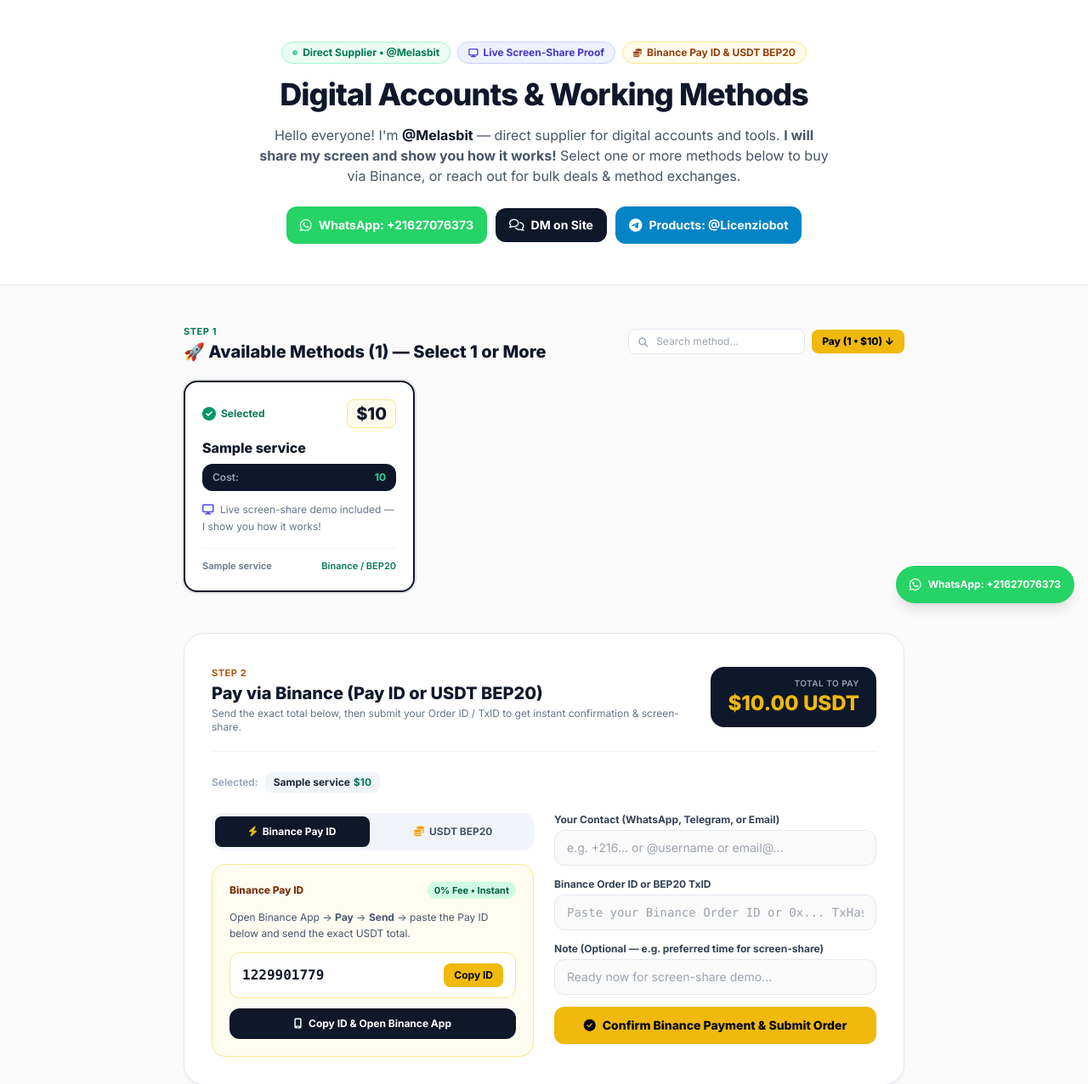
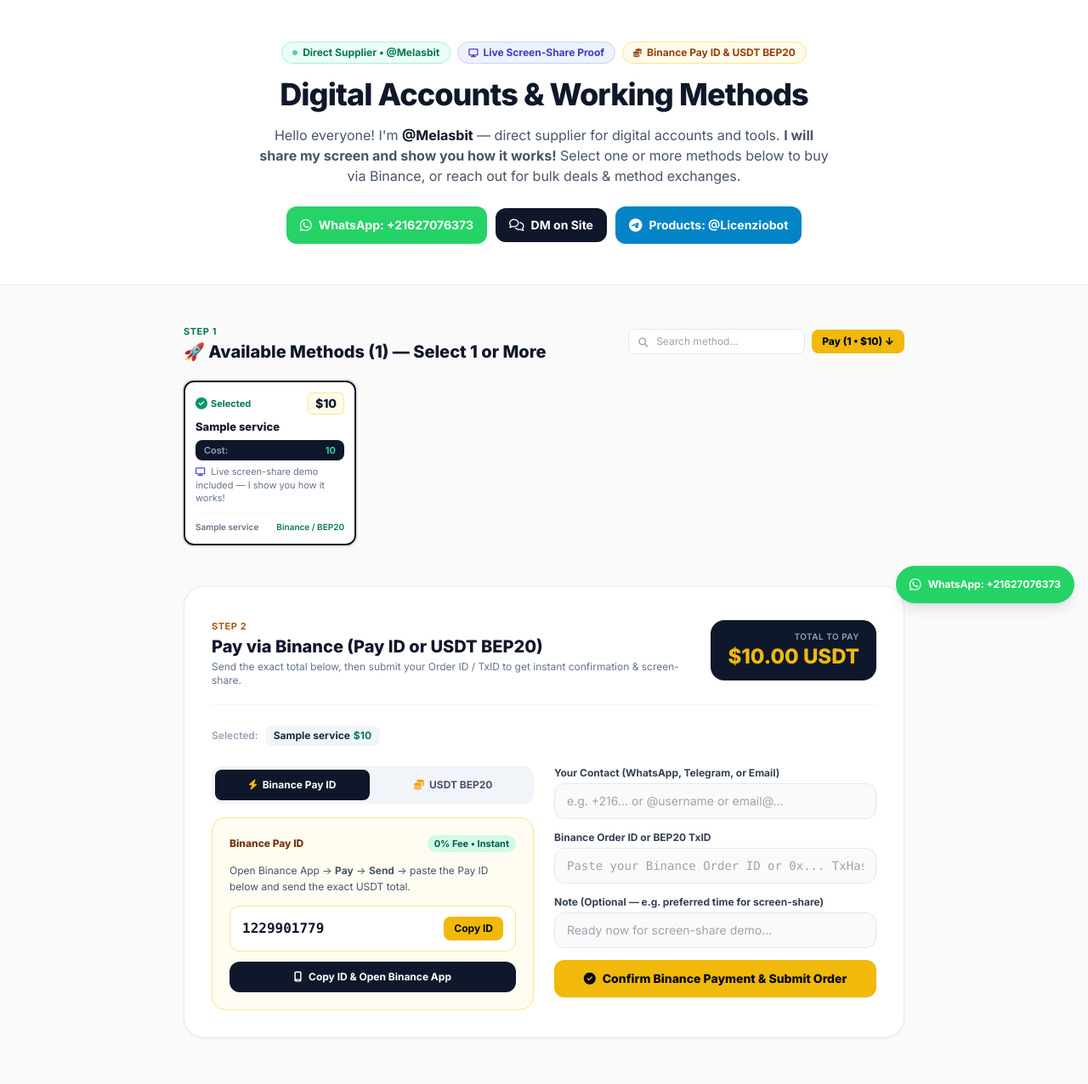
Before and after one commit to saleminformatiquedev-boop/trustwork, a Node server app: template src/views/index.ejs in a window 1280 px wide. Shown: the part 66-1342 px from the top of the page at 85% size. Run offline with Node 20, Linux system fonts and the light colour scheme; the template is opened without the code that fills it: most values are stand-ins (such as "Sample title", 1, 10 or a date in 2020); data that the repository does not hold is empty; some libraries are stand-ins or nearby versions.

Commit message:
Make method cards compact (4-col desktop grid) while keeping all info and admin-tested flags

```diff
--- a/src/views/index.ejs
+++ b/src/views/index.ejs
@@ -68,12 +68,12 @@
     </div>
   </div>
 
-  <div class="grid grid-cols-1 md:grid-cols-3 gap-4" id="methods-list">
+  <div class="grid grid-cols-1 sm:grid-cols-2 lg:grid-cols-4 gap-3" id="methods-list">
     <% if (services && services.length > 0) { %>
       <% services.forEach((service, idx) => { %>
         <% const isAdminTested = ['srv_notion_edu_plus_1y', 'srv_adobe_express_6m_script', 'srv_capcut_ready'].includes(service.id); %>
         <div
-          class="method-select-card cursor-pointer bg-white rounded-2xl border-2 <%= idx === 0 ? 'border-slate-900 ring-2 ring-slate-900/10' : 'border-slate-200 hover:border-slate-400' %> p-5 transition flex flex-col justify-between select-none"
+          class="method-select-card cursor-pointer bg-white rounded-xl border-2 <%= idx === 0 ? 'border-slate-900 ring-2 ring-slate-900/10' : 'border-slate-200 hover:border-slate-400' %> p-3 transition flex flex-col justify-between select-none"
           data-id="<%= service.id %>"
           data-title="<%= service.title %>"
           data-price="<%= service.price %>"
@@ -81,38 +81,38 @@
 
           <div>
             <% if (isAdminTested) { %>
-              <div class="mb-3 px-3 py-2 rounded-xl bg-emerald-600 text-white text-xs font-extrabold tracking-wide flex items-center justify-center gap-2 shadow-sm">
-                <i class="fa-solid fa-flag text-[#F0B90B]"></i>
+              <div class="mb-2 px-2 py-1 rounded-lg bg-emerald-600 text-white text-[11px] font-extrabold tracking-tight flex items-center justify-center gap-1.5 shadow-xs">
+                <i class="fa-solid fa-flag text-[#F0B90B] text-[10px]"></i>
                 <span>Tested by the admin @Melasbit</span>
               </div>
             <% } %>
 
-            <div class="flex items-center justify-between gap-2 mb-3">
-              <span class="method-check inline-flex items-center gap-1.5 text-xs font-bold <%= idx === 0 ? 'text-emerald-700' : 'text-slate-400' %>">
-                <i class="<%= idx === 0 ? 'fa-solid fa-circle-check text-emerald-600' : 'fa-regular fa-circle text-slate-300' %> text-base"></i>
+            <div class="flex items-center justify-between gap-2 mb-1.5">
+              <span class="method-check inline-flex items-center gap-1 text-[11px] font-bold <%= idx === 0 ? 'text-emerald-700' : 'text-slate-400' %>">
+                <i class="<%= idx === 0 ? 'fa-solid fa-circle-check text-emerald-600' : 'fa-regular fa-circle text-slate-300' %> text-sm"></i>
                 <span class="method-check-label"><%= idx === 0 ? 'Selected' : 'Select' %></span>
               </span>
-              <span class="text-xl font-extrabold text-slate-900 bg-amber-50 border border-amber-200 px-2.5 py-0.5 rounded-lg">
+              <span class="text-sm font-extrabold text-slate-900 bg-amber-50 border border-amber-200 px-2 py-0.5 rounded-md">
                 $<%= Number.isInteger(service.price) ? service.price : service.price.toFixed(2) %>
               </span>
             </div>
 
-            <h3 class="font-extrabold text-slate-900 text-base leading-snug mb-2">
+            <h3 class="font-extrabold text-slate-900 text-[13px] leading-snug mb-1.5">
               <%= service.title %>
             </h3>
 
-            <div class="px-3 py-2 rounded-xl bg-slate-900 text-white text-xs font-semibold flex items-center justify-between gap-2 mb-3">
+            <div class="px-2.5 py-1 rounded-lg bg-slate-900 text-white text-[11px] font-semibold flex items-center justify-between gap-1.5 mb-1.5">
               <span class="text-slate-400">Cost:</span>
-              <span class="text-emerald-400 font-bold text-right"><%= service.unitCost || 'Ready to use' %></span>
+              <span class="text-emerald-400 font-bold text-right truncate"><%= service.unitCost || 'Ready to use' %></span>
             </div>
 
-            <p class="text-xs text-slate-500 leading-relaxed">
-              <i class="fa-solid fa-display text-indigo-600 mr-1"></i>
+            <p class="text-[11px] text-slate-500 leading-snug">
+              <i class="fa-solid fa-display text-indigo-600 mr-1 text-[10px]"></i>
               Live screen-share demo included — I show you how it works!
             </p>
           </div>
 
-          <div class="mt-4 pt-3 border-t border-slate-100 flex items-center justify-between text-[11px] font-semibold text-slate-500">
+          <div class="mt-2.5 pt-2 border-t border-slate-100 flex items-center justify-between text-[10px] font-semibold text-slate-500">
             <span><%= service.durationLabel || 'Ready to use' %></span>
             <span class="text-emerald-700">Binance / BEP20</span>
           </div>
@@ -319,8 +319,8 @@
 
       if (icon) {
         icon.className = isSel
-          ? 'fa-solid fa-circle-check text-emerald-600 text-base'
-          : 'fa-regular fa-circle text-slate-300 text-base';
+          ? 'fa-solid fa-circle-check text-emerald-600 text-sm'
+          : 'fa-regular fa-circle text-slate-300 text-sm';
       }
       if (label) label.textContent = isSel ? 'Selected' : 'Select';
       if (checkWrap) {
```
